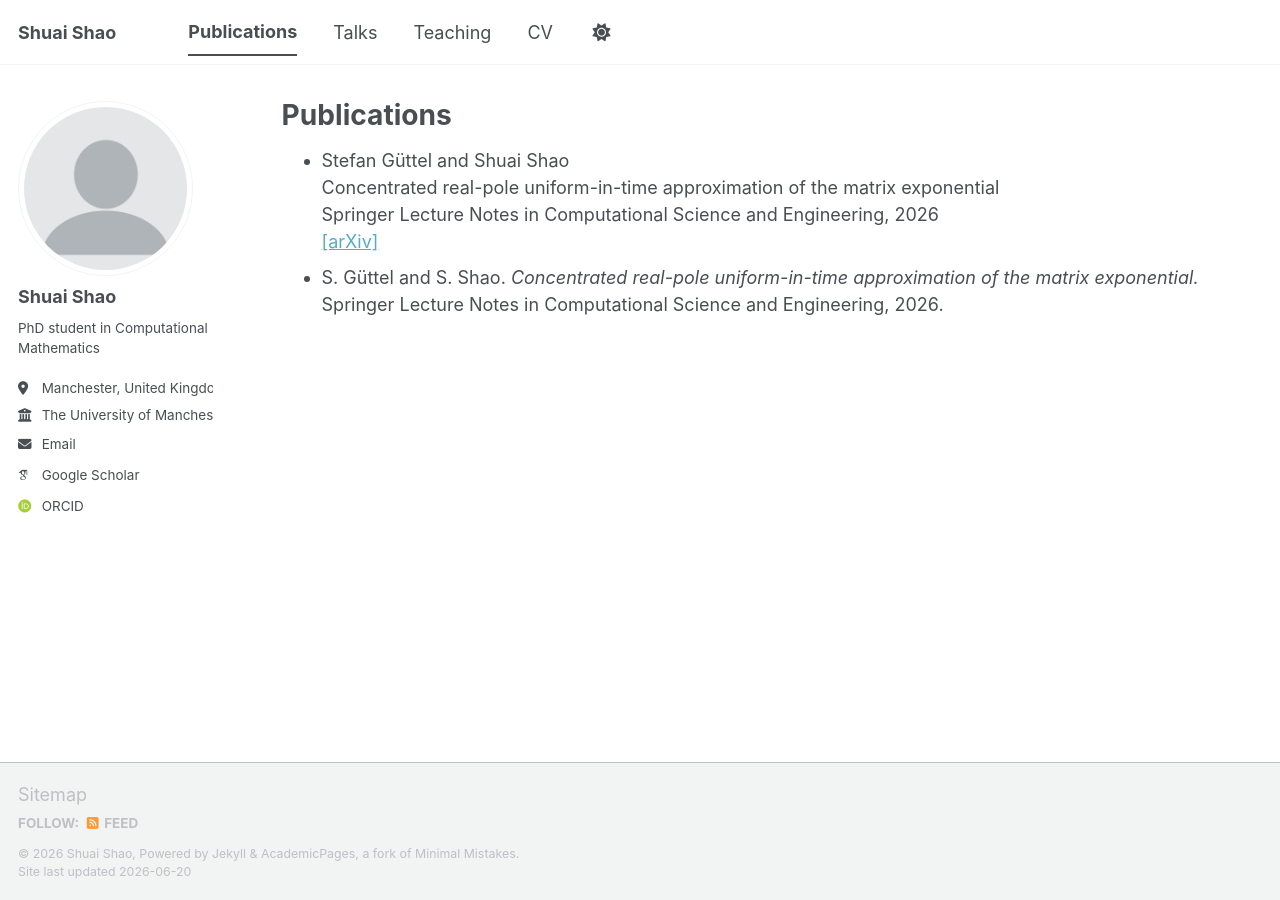
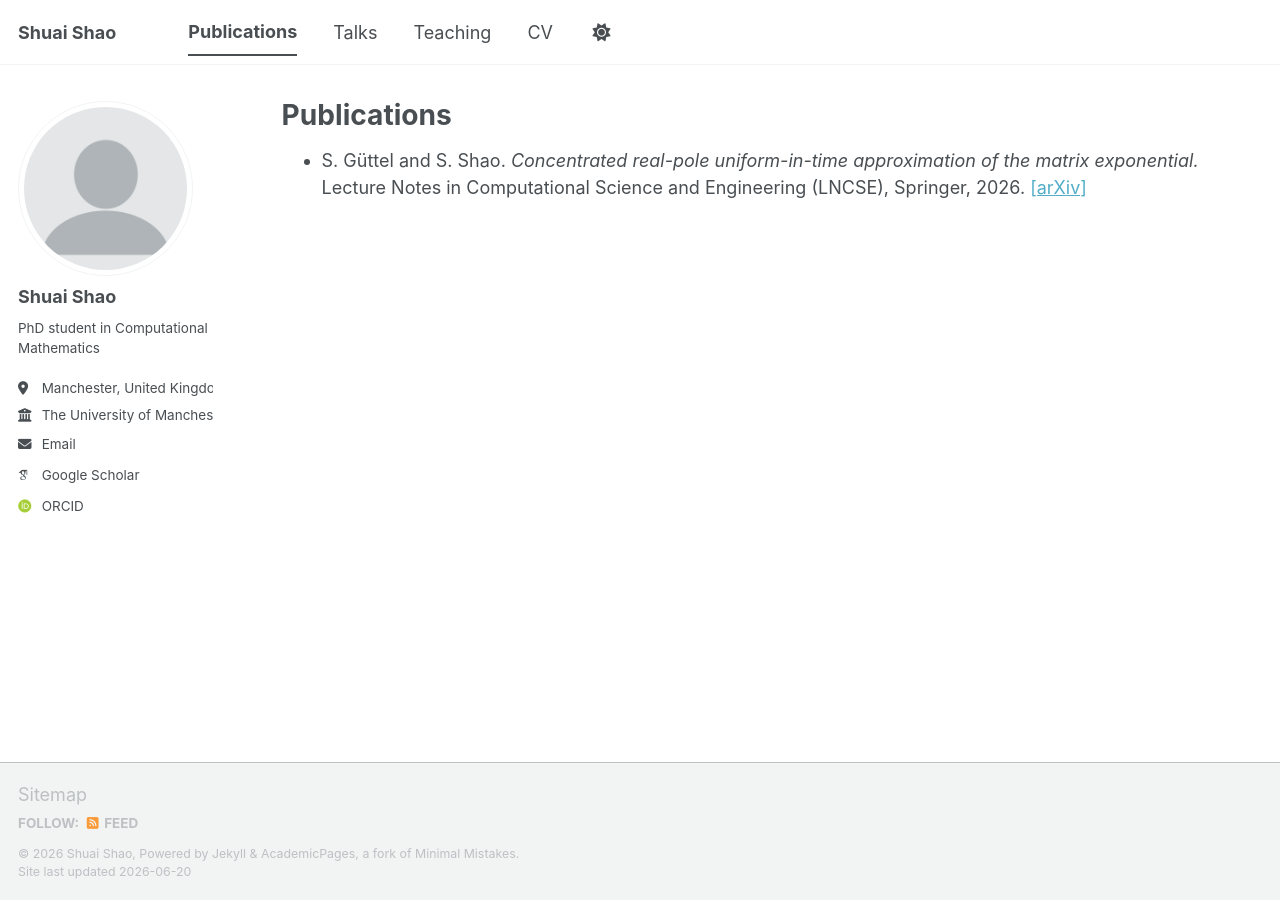
Before and after one commit to ShuaiShao-1203/ShuaiShao-1203.github.io, a Jekyll site: the page built from _pages/publications.html, in a window 1280 px wide. Built offline with Jekyll 4.4.1, drawn with Linux system fonts in a browser that asks for light colours; some web fonts are replaced; a script bundle is joined from its source files by our own code; library files that are not in the unit come from our copies.

Commit message:
Update publications.html

```diff
--- a/_pages/publications.html
+++ b/_pages/publications.html
@@ -11,16 +11,10 @@ author_profile: true
 
 <ul class="pub-list">
   <li>
-    <span class="authors">Stefan Güttel and Shuai Shao</span><br>
-    <span class="title">Concentrated real-pole uniform-in-time approximation of the matrix exponential</span><br>
-    <span class="venue">Springer Lecture Notes in Computational Science and Engineering, 2026</span><br>
-    <a href="https://arxiv.org/abs/2511.21858v1">[arXiv]</a>
-  </li>
-
-  <li>
   S. Güttel and S. Shao.
   <em>Concentrated real-pole uniform-in-time approximation of the matrix exponential.</em>
-  Springer Lecture Notes in Computational Science and Engineering, 2026.
+  Lecture Notes in Computational Science and Engineering (LNCSE), Springer, 2026.
+  <a href="https://arxiv.org/abs/2511.21858v1">[arXiv]</a>
   </li>
 
 </ul>
```
